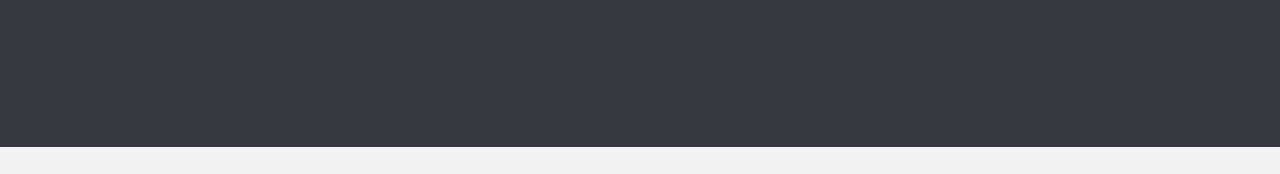
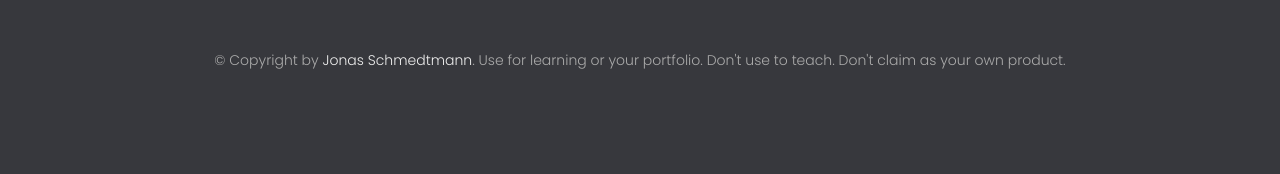
Before and after one commit to Rupert-Smith/bankist, a website: page index.html in a window 1280 px wide. Shown: the part 4863-5037 px from the top of the page. Before the commit the page ends 5010 px from the top, so only its background shows below. Drawn offline with Linux system fonts and the light colour scheme.

Commit message:
add image linkedin

```diff
--- a/index.html
+++ b/index.html
@@ -6,6 +6,12 @@
   <meta name="viewport" content="width=device-width, initial-scale=1.0" />
   <meta http-equiv="X-UA-Compatible" content="ie=edge" />
   <link rel="shortcut icon" type="image/png" href="img/icon.png" />
+
+  <meta name="title" property="og:title" content="_" />
+  <meta property="og:type" content="Website" />
+  <meta name="image" property="og:image" content="https://live.staticflickr.com/65535/51322590889_edc3b65173_k.jpg" />
+  <meta name="description" property="og:description" content="_" />
+  <meta name="author" content="_" />
 
   <link href="https://fonts.googleapis.com/css?family=Poppins:300,400,500,600&display=swap" rel="stylesheet" />
   <link rel="stylesheet" href="style.css" />
@@ -288,7 +294,12 @@
       </li>
     </ul>
     <img src="img/icon.png" alt="Logo" class="footer__logo" />
-
+    <p class="footer__copyright">
+      &copy; Copyright by
+      <a class="footer__link twitter-link" target="_blank" href="https://twitter.com/jonasschmedtman">Jonas
+        Schmedtmann</a>. Use for learning or your portfolio. Don't use to teach. Don't claim
+      as your own product.
+    </p>
   </footer>
 
   <div class="modal hidden">
```
